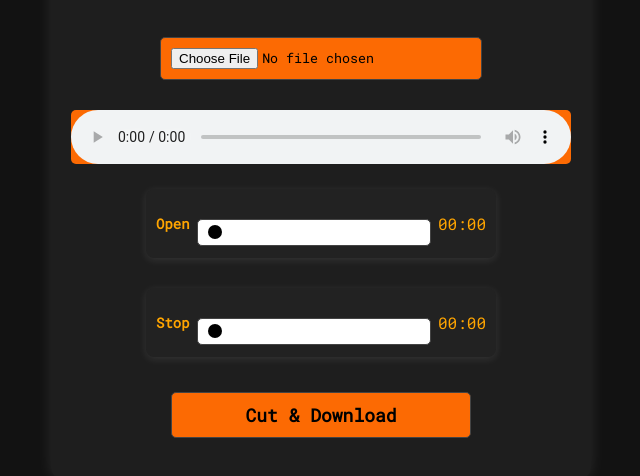
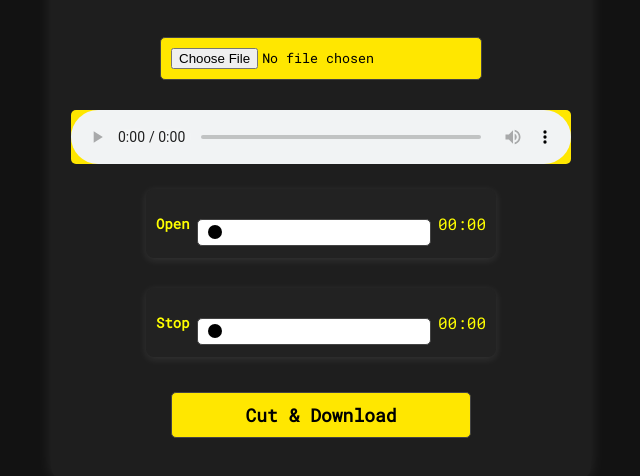
Before and after one commit to PirkasyShop/songcutter, a plain HTML site: page index.html in a window 1280 px wide. Shown: the part 138-614 px from the top of the page, without its empty margins (319-959 px from the left). Drawn offline with Linux system fonts and the light colour scheme.

Commit message:
Update index.html

```diff
--- a/index.html
+++ b/index.html
@@ -29,7 +29,7 @@
             padding: 10px;
             border-radius: 5px;
             border: 1px solid #444;
-            background: #FC6A03;
+            background: #FFE700;
             color: black;
             font-family: 'Roboto Mono', monospace;
             width: 100%;
@@ -37,7 +37,7 @@
             margin-top: 20px;
         }
         button {
-            background: #FC6A03;
+            background: #FFE700;
             cursor: pointer;
             font-weight: bold;
             font-size: 18px;
@@ -47,7 +47,7 @@
         audio {
             width: 100%;
             margin-top: 30px;
-            background: #FC6A03;
+            background: #FFE700;
             border-radius: 5px;
         }
         .slider-wrapper {
@@ -56,7 +56,7 @@
             width: 100%;
             max-width: 350px;
             gap: 5px;
-            color: orange;
+            color: yellow;
         }
         .slider-container {
             display: flex;
@@ -72,7 +72,7 @@
         .slider-label {
             font-size: 14px;
             font-weight: bold;
-            color: orange;
+            color: yellow;
         }
 .slider-container input[type="range"] {
             flex-grow: 1;
```
